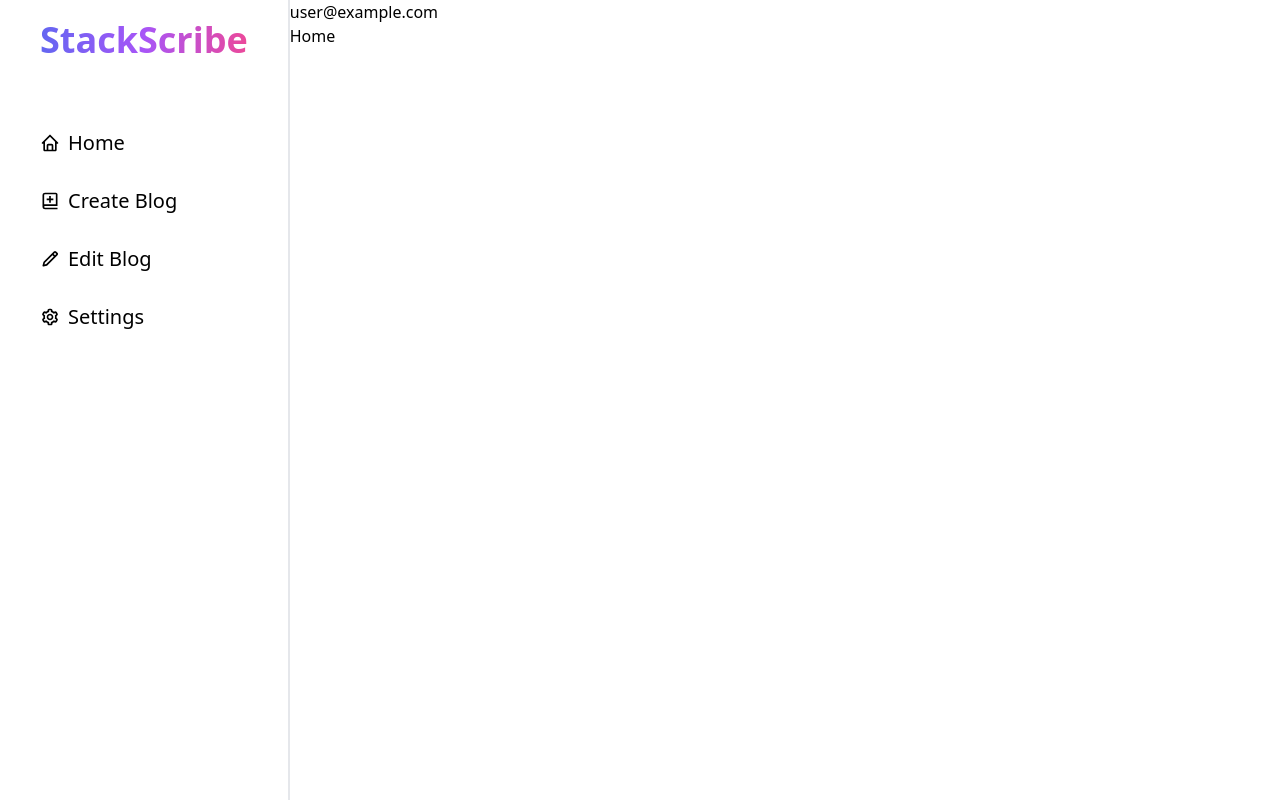
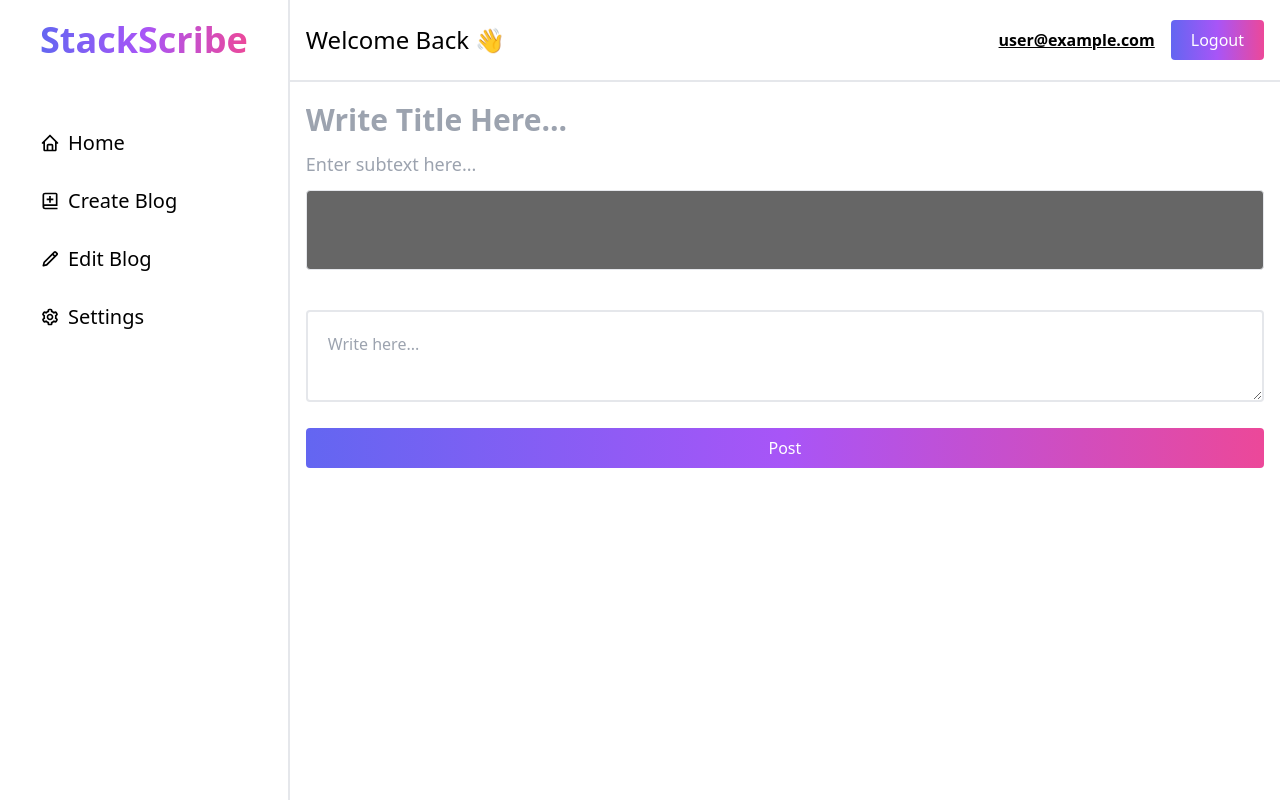
Before and after one commit to nofugazidev/StackScribe, a React (Vite) app: page /dashboard in a window 1280 px wide. Built offline with nearby package versions, Linux system fonts and the light colour scheme; no server answers; sample sign-in values are in the browser's storage.

Commit message:
wip:home/dashboard UI implementation

```diff
--- a/src/components/dashboardLayout.tsx
+++ b/src/components/dashboardLayout.tsx
@@ -27,6 +27,8 @@ const DashboardLayout: React.FC = () => {
   const auth = useAuth();
 
   const user = auth?.user;
+  const logout = auth?.logout;
+
   return (
     <>
       <main className="flex items-start">
@@ -38,29 +40,53 @@ const DashboardLayout: React.FC = () => {
           </header>
 
           <section className="dash-menu pt-10">
-            <p onClick={() => setActivePage("home")} className={`flex items-center gap-2 text-[20px] capitalize cursor-pointer pt-7 ${activePage === "home" ? "font-medium" : "font-normal"} `}>
+            <p
+              onClick={() => setActivePage("home")}
+              className={`flex items-center gap-2 text-[20px] capitalize cursor-pointer pt-7 ${
+                activePage === "home" ? "font-medium" : "font-normal"
+              } `}
+            >
               <BiHome className="" />
               home
             </p>
-            <p onClick={() => setActivePage("createBlog")} className={`flex items-center gap-2 text-[20px] capitalize cursor-pointer pt-7 ${activePage === "createBlog" ? "font-medium" : "font-normal"} `}>
+            <p
+              onClick={() => setActivePage("createBlog")}
+              className={`flex items-center gap-2 text-[20px] capitalize cursor-pointer pt-7 ${
+                activePage === "createBlog" ? "font-medium" : "font-normal"
+              } `}
+            >
               <BiBookAdd className="" />
               create Blog
             </p>
-            <p onClick={() => setActivePage("editBlog")} className={`flex items-center gap-2 text-[20px] capitalize cursor-pointer pt-7 ${activePage === "editBlog" ? "font-medium" : "font-normal"} `}>
+            <p
+              onClick={() => setActivePage("editBlog")}
+              className={`flex items-center gap-2 text-[20px] capitalize cursor-pointer pt-7 ${
+                activePage === "editBlog" ? "font-medium" : "font-normal"
+              } `}
+            >
               <BiPencil className="" />
               edit Blog
             </p>
-            <p onClick={() => setActivePage("settings")} className={`flex items-center gap-2 text-[20px] capitalize cursor-pointer pt-7 ${activePage === "settings" ? "font-medium" : "font-normal"} `}>
+            <p
+              onClick={() => setActivePage("settings")}
+              className={`flex items-center gap-2 text-[20px] capitalize cursor-pointer pt-7 ${
+                activePage === "settings" ? "font-medium" : "font-normal"
+              } `}
+            >
               <BiCog className="" />
               settings
             </p>
           </section>
         </div>
         <div className="right flex-[.85]">
-          <div className="top">
-            <h1>{user?.email}</h1>
+          <div className="top border-b-2 px-4 py-5 flex flex-row items-center justify-between">
+            <h3 className="font-medium text-2xl capitalize">welcome back 👋</h3>
+            <div className="flex flex-row gap-4 items-center">
+              <h1 className="lowercase font-semibold underline">{user?.email}</h1>
+              <button onClick={logout} disabled={!logout} className="rounded bg-gradient-to-r from-indigo-500 via-purple-500 to-pink-500 py-2 px-5 capitalize text-white font-medium cursor-pointer">logout</button>
+            </div>
           </div>
-          <div className="main-area">{renderPage()}</div>
+          <div className="main-area px-4 py-5">{renderPage()}</div>
         </div>
       </main>
     </>
--- a/src/pages/home.tsx
+++ b/src/pages/home.tsx
@@ -1,11 +1,38 @@
-import React from 'react'
+import React from "react";
 
-const Home = () => {
+const Home: React.FC = () => {
   return (
-    <div>
-      Home
-    </div>
-  )
-}
+    <>
+      <section>
+        <header>
+          <div className="top">
+            <input
+              className="title text-3xl font-bold outline-none cursor-text pb-3 text-gray-500 w-full"
+              placeholder="Write Title Here..."
+            />
+            <input
+              type="text"
+              className="subtext text-lg font-normal outline-none cursor-text pb-3 text-gray-500 w-full"
+              placeholder="Enter subtext here..."
+            />
+            <div className="toolbar border border-1 h-20 w-full rounded bg-black/60"></div>
+          </div>
+        </header>
+        <main className="mt-10">
+          <textarea
+            name=""
+            id=""
+            rows={2}
+            className="w-full border-2 rounded outline-none p-5"
+            placeholder="Write here..."
+          ></textarea>
+          <button className="rounded bg-gradient-to-r from-indigo-500 via-purple-500 to-pink-500 py-2 px-5 capitalize text-white font-medium cursor-pointer w-full mt-5">
+            post
+          </button>
+        </main>
+      </section>
+    </>
+  );
+};
 
-export default Home
+export default Home;
```
